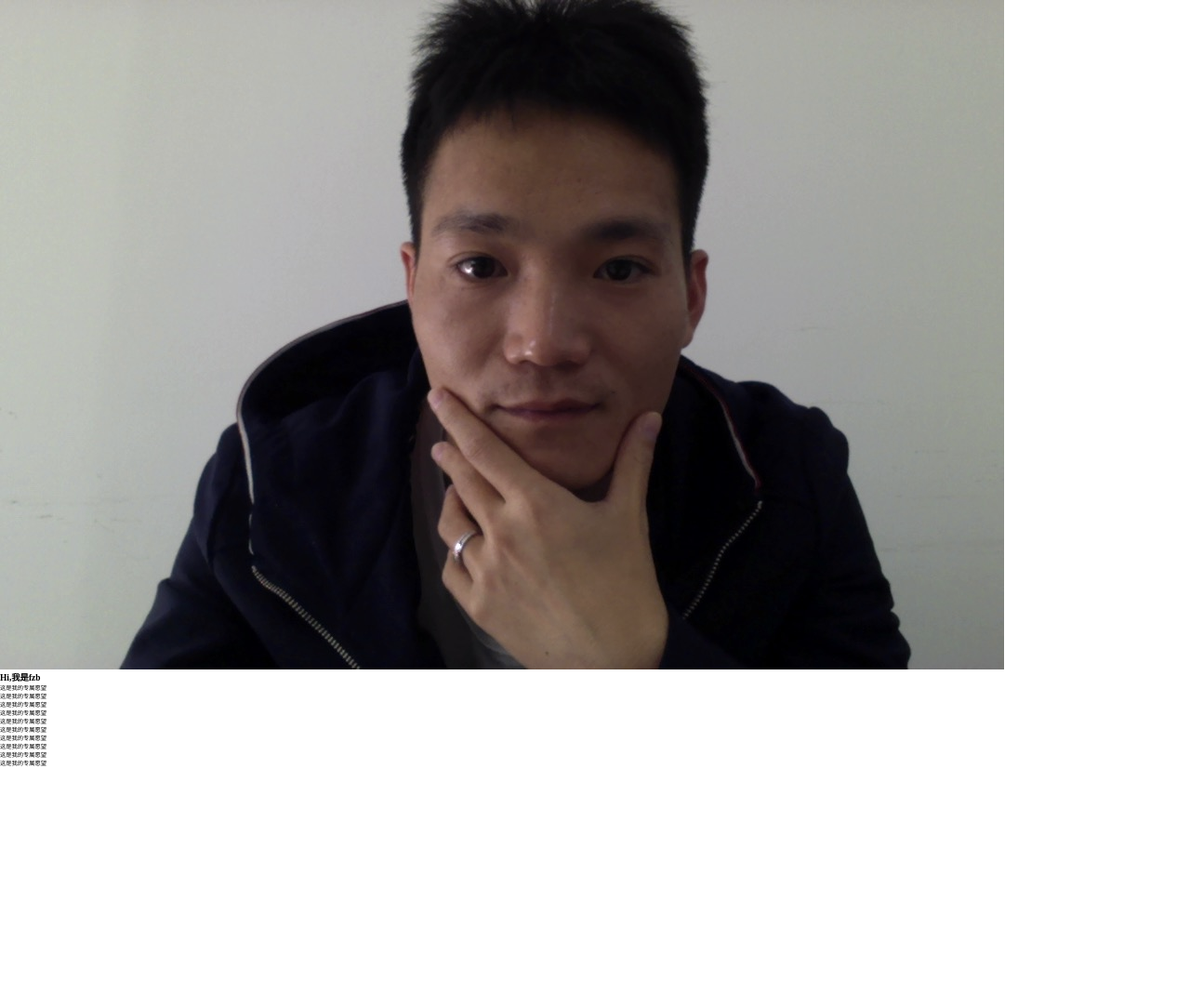
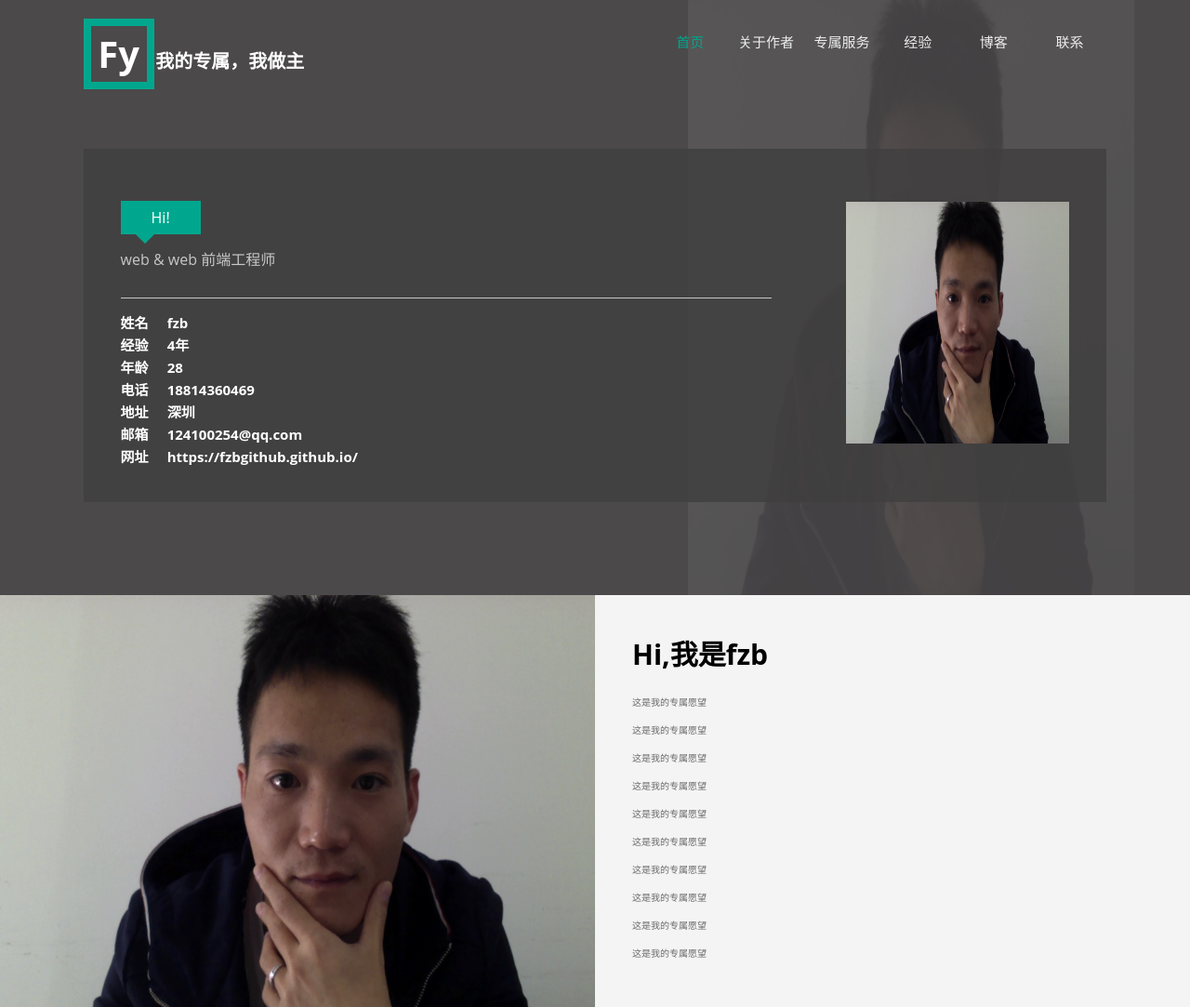
Before and after one commit to FzbGithub/FzbGithub.github.io, a plain HTML site: page view/belong.html in a window 1280 px wide. Shown: the top 1083 px of the page at 93% size. Before the commit the page ends 825 px from the top, so only its background shows below. Drawn offline with Linux system fonts and the light colour scheme.

```diff
--- a/css/index.css
+++ b/css/index.css
@@ -2,11 +2,13 @@
     height: 100%;
     width: 100%;
     font-size: 62.5%;
+    font-family: 'Open Sans', sans-serif;
 }
 * { margin: 0; }
 .pos-relative { position: relative; }
 .pos-abs { position: absolute; }
 .align-center { text-align: center; }
+.dis-in-b { display: inline-block; }
 .login-wrap {
     height: 100%;
     width: 100%;
@@ -18,7 +20,7 @@
     font-weight: bolder;
     text-align: center;
     color: #fff;
-    line-height: 120px;
+    line-height: 110px;
 }
 .login-main {
     width: 320px;
@@ -103,6 +105,156 @@
 .friend-link .icon.three { background-position-y: -65px;}
 .friend-link .icon.four { background-position-y: -99px;}
 
+/*z专属页面*/
+.belong-head {
+    height: 640px;
+    background-color: rgb(75, 73, 74);
+}
+.belong-head .man {
+    width: 480px;
+    height: 100%;
+    z-index: 1;
+    bottom: 0;
+    right: 60px;
+    opacity: 0.1;
+}
+.top-nav {
+    width: 86%;
+    height: 80px;
+    left: 50%;
+    top: 20px;
+    margin-left: -43%;
+    z-index: 9;
+}
+.top-nav .opt-group {
+    right: 0;
+    top: 10px;
+}
+.top-nav .opt-btn {
+    width: 80px;
+    height: 30px;
+    color: #eee;
+    text-align: center;
+    font-size: 15px;
+    line-height: 30px;
+    cursor: pointer;
+}
+.top-nav .opt-btn:hover { color: #00a78e; }
+.top-nav .opt-btn.cur-active { color: #00a78e; }
+.man-detail {
+    width: 86%;
+    height: 380px;
+    background-color: rgba(64, 63, 63, 0.8);
+    z-index: 9;
+    top: 160px;
+    left: 50%;
+    margin-left: -43%;
+}
+.man-detail-wrap {
+    height: 100%;
+    padding-right: 360px;
+}
+.man-detail-wrap .detail {
+    padding-top: 56px;
+    padding-left: 40px;
+}
+.hello-btn {
+    width: 86px;
+    height: 36px;
+    line-height: 36px;
+    color: #fff;
+    font-size: 16px;
+    background-color: #00a78e;
+    text-align: center;
+}
+.hello-btn .arrow-down {
+    width: 0;
+    height: 0;
+    border-left: 10px solid transparent;
+    border-right: 10px solid transparent;
+    border-top: 10px solid #00a78e;
+    bottom: -10px;
+    left: 16px;
+}
+.man-detail .myself {
+    width: 240px;
+    height: 260px;
+    right: 40px;
+    top: 57px;
+}
+.belong-icon {
+    display: inline-block;
+    width: 60px;
+    height: 60px;
+    border: solid 8px #00a78e;
+    color: #fff;
+    line-height: 60px;
+    text-align: center;
+    font-size: 40px;
+    font-weight: bolder;
+}
+.man-detail-wrap .hi-content {
+    margin-top: 14px;
+    padding-bottom: 30px;
+    font-size: 16px;
+    color: #c7c7c7;
+    border-bottom: solid 1px #c7c7c7;
+}
+.my-detail {
+    color: #fff;
+    font-size: 15px;
+    font-weight: bolder;
+    margin-top: 14px;
+}
+.my-detail p {
+    line-height: 24px;
+}
+.my-detail p .pr { padding-right: 20px; }
+.belong-wish {
+    height: 500px;
+    padding-right: 50%;
+}
+.belong-wish .wish-man {
+    display: block;
+    width: 100%;
+    height: 100%;
+
+}
+.belong-wish .wish-detail {
+    width: 50%;
+    height: 100%;
+    right: 0;
+    top: 0;
+    background: #f4f4f4;
+}
+.wish-detail-content {
+    color: #6a6a6a;
+    padding: 40px;
+    font-size: 1.6em;
+}
+.wish-detail-content h2 {
+    color: #000;
+    font-size: 3.0em;
+    padding-bottom: 16px;
+
+}
+.wish-detail-content p {
+    line-height: 30px;
+}
+.belong-tip {
+    font-size: 20px;
+    color: #fff;
+    font-weight: bolder;
+}
+.copyright {
+    position: fixed;
+    text-align: center;
+    height: 30px;
+    width: 100%;
+    line-height: 30px;
+    bottom: 0;
+    color: #fff;
+}
 @media(max-width:640px){
     .login-wrap .fy {
         font-size: 24px;
```
